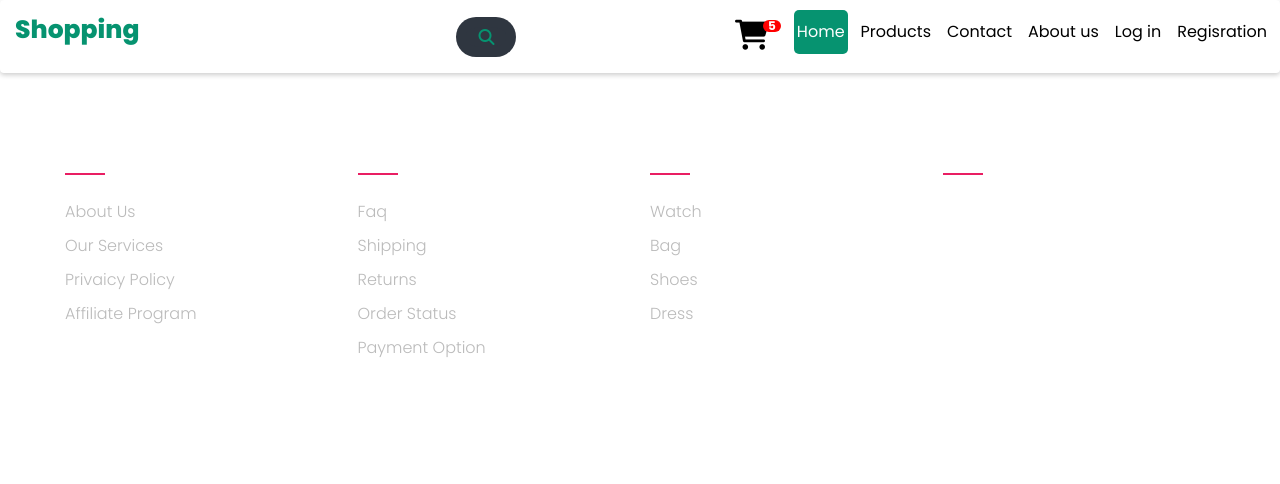
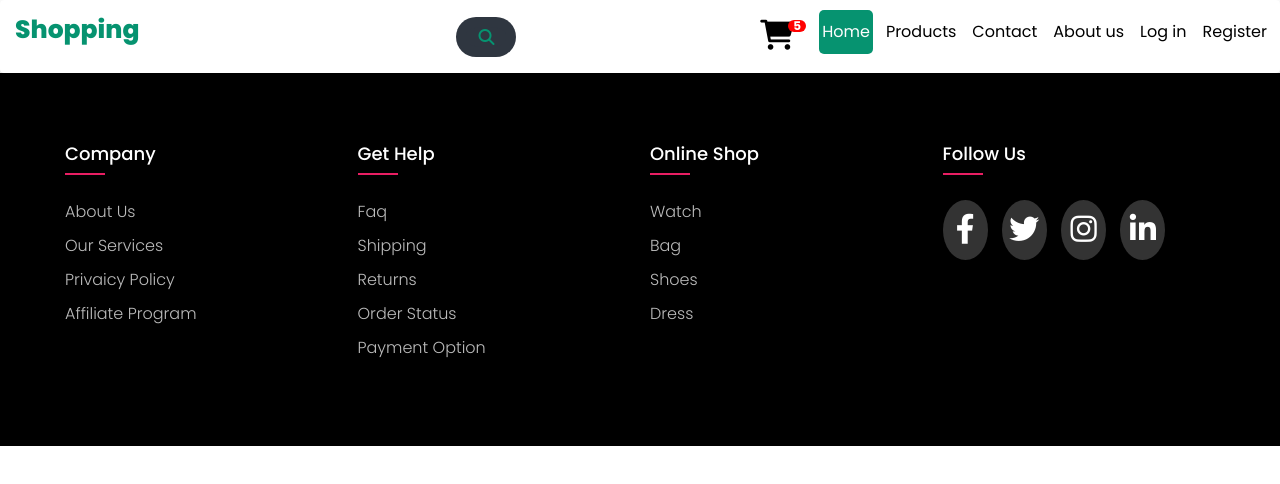
Before and after one commit to mohamed-shokrani/help, a plain HTML site: page index.html in a window 1280 px wide. Drawn offline with nearby package versions, Linux system fonts and the light colour scheme.

Commit message:
footer color and social media icon

```diff
--- a/index.html
+++ b/index.html
@@ -65,7 +65,7 @@
           <li><a href="">Contact</a></li>
           <li><a href="">About us</a></li>
           <li><a href="">Log in</a></li>
-          <li><a href="">Regisration</a></li>
+          <li><a href="">Register</a></li>
         </ul>
       </nav>
       <div class="clearfix"></div>
@@ -108,7 +108,7 @@
               <div class="footer-col">
                   <h4>follow us</h4>
                   <div class="social-links">
-                      <a href=""><li class="fab fa-facebook-f"></li></li></a>
+                      <a href=""><li  class="fab fa-facebook-f"></li></li></a>
                       <a href=""><li class="fab fa-twitter"></li></li></a>
                       <a href=""><li class="fab fa-instagram"></li></li></a>
                       <a href=""><li class="fab fa-linkedin-in"></li></li></a>
--- a/style.css
+++ b/style.css
@@ -302,7 +302,8 @@ ul{
     flex-wrap: wrap;
 }
 .footer{
-    background-color: 24262b;
+
+    background-color: black;
     padding: 70px 0;
 
 }
@@ -349,24 +350,27 @@ ul{
 }
 .footer-col ul li a:hover{
     color: #ffffff;
-    padding-left: 8px;
+    padding-left: 10px;
 
 }
 .footer-col .social-links a{
     display: inline-block;
-    height: 26px;
-    width: 26px;
+    height: 60px;
+    width: 45px;
     background-color: rgba(255, 255, 255, 0.2);
     margin:0 10px 10px 0;
     text-align: center;
-    line-height: 40px;
+    line-height: 70px;
     border-radius: 50%;
     color: #ffffff;
     transition: all 0.3s ease;
 }
 .footer-col .social-links a:hover{
-    color: #24262b;
+    color:darkgreen;
     background-color: #ffffff;
+}
+footer a li{
+  font-size: 30px;
 }
 /*responsive*/
 
```
